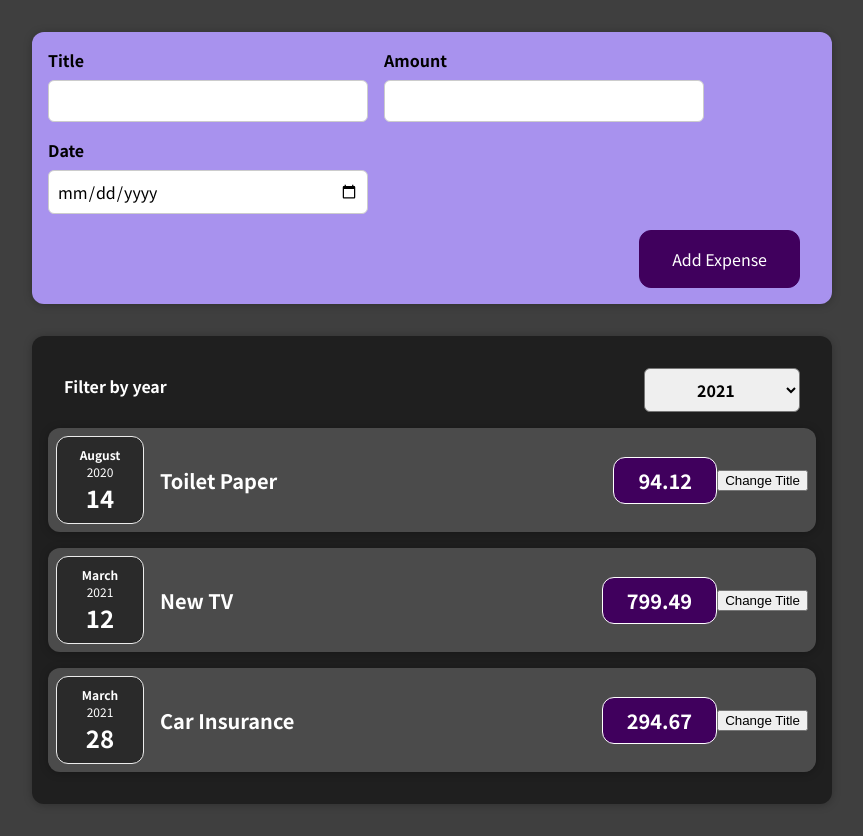
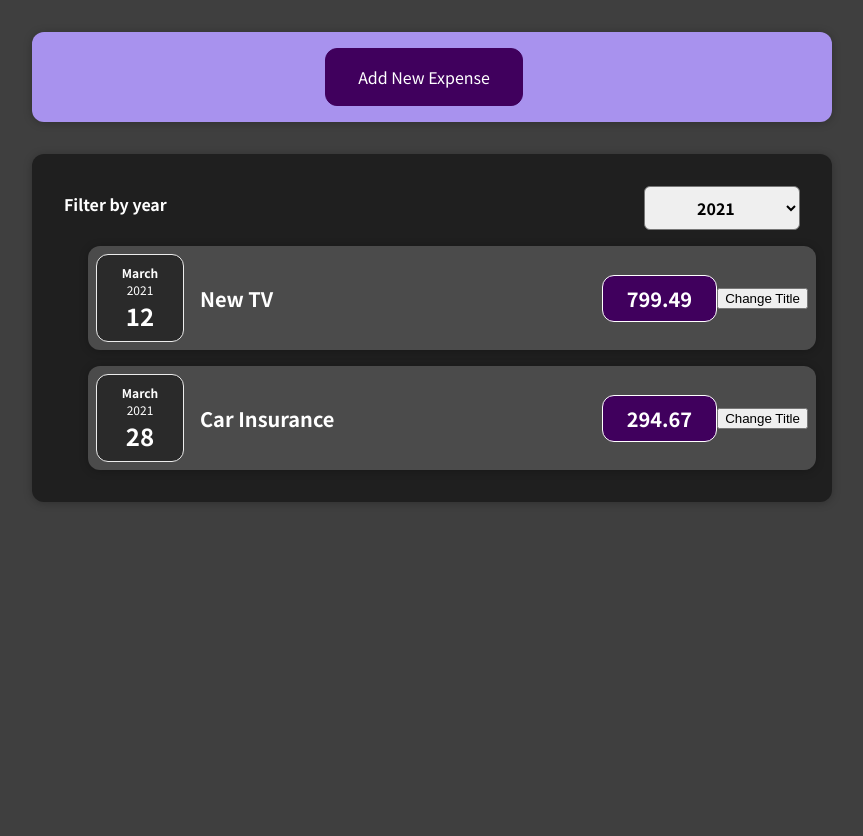
Before and after one commit to Changwhi/Expense-tracker, a React (Create React App) app: page / in a window 1280 px wide. Shown: the whole page, without its empty margins (208-1071 px from the left). After the commit the page ends 800 px from the top, so only its background shows below. Built offline with nearby package versions, Linux system fonts and the light colour scheme.

Commit message:
add text when expense is empty

```diff
--- a/src/App.js
+++ b/src/App.js
@@ -1,14 +1,13 @@
+import React, {useState} from 'react';
 import Expenses from './components/Expenses/Expenses'
 import NewExpense from './components/NewExpense/NewExpense';
 
-
-const App = () => {
-   const dummy_expenses = [
+const DUMMY= [
   {
     id: "e1",
     title: "Toilet Paper",
     amount: 94.12,
-    date: new Date(2020, 7, 14),
+    date: new Date(2022, 7, 14),
   },
   {
     id: "e2",
@@ -22,22 +21,26 @@
     amount: 294.67,
     date: new Date(2021, 2, 28),
   },
-  {
-    id: "e4",
-    title: "New Desk (Wooden)",
-    amount: 450,
-    date: new Date(2021, 5, 12),
-  },
+    //{
+    //  id: "e4",
+    //  title: "New Desk (Wooden)",
+    //  amount: 450,
+    //  date: new Date(2021, 5, 12),
+    //},
 ]
+const App = () => {
+    const [expenses, setExpenses] = useState(DUMMY);
 
-    const addExpenseHandler = expense => {
-        console.log("In app.js");
-        console.log(expense);
-    }
+    const addExpenseHandler = (expense) => {
+        //setExpenses([expense, ...expenses]) // this is wrong because it will not update the state
+        setExpenses((prevExpenses) => {
+            return [expense, ...prevExpenses];
+        });
+    };
     return (
       <div>
-        <NewExpense onAddEpense = {addExpenseHandler} />
-        <Expenses items = {dummy_expenses}/>
+        <NewExpense onAddExpense = {addExpenseHandler} />
+        <Expenses items = {expenses}/>
       </div>
   );
 }
--- a/src/components/Expenses/ExpenseFilter.js
+++ b/src/components/Expenses/ExpenseFilter.js
@@ -1,5 +1,4 @@
 import React from 'react';
-
 import './ExpenseFilter.css';
 
 const ExpensesFilter = (props) => {
--- a/src/components/Expenses/ExpenseItem.js
+++ b/src/components/Expenses/ExpenseItem.js
@@ -14,7 +14,7 @@
         <Card className='expense-item'>
             <ExpenseDate date = {props.date}/>
             <div className='expense-item__description'>
-                <h2>{title}</h2>
+                <h2>{props.title}</h2>
                 <div className='expense-item__price'>
                 {props.amount}
                 </div>
--- /dev/null
+++ b/src/components/Expenses/ExpenseList.css
@@ -0,0 +1,9 @@
+.expenses-list {
+  list-style: none;
+  padding: 0;
+}
+
+.expenses-list__fallback {
+  color: white;
+  text-align: center;
+}
--- /dev/null
+++ b/src/components/Expenses/ExpenseList.js
@@ -0,0 +1,26 @@
+import React from 'react';
+
+import ExpenseItem from './ExpenseItem';
+import './ExpenseList.css';
+
+const ExpenseList = props => {
+    if (props.items.length === 0) {
+      return <h2 className="expenses-list__fallback">Found no expenses.</h2>
+    }
+
+    return <ul className="expense-list">
+     {props.items.map(expense =>
+                <ExpenseItem
+                key={expense.id}
+                title={expense.title}
+                amount={expense.amount}
+                date={expense.date}
+                />
+            )}
+
+        </ul>
+
+}
+
+
+export default ExpenseList;
--- a/src/components/Expenses/Expenses.js
+++ b/src/components/Expenses/Expenses.js
@@ -1,35 +1,26 @@
 import React, {useState} from "react";
-import ExpenseItem from "./ExpenseItem";
 import "./Expenses.css"
 import Card from '../UI/Card'
 import ExpensesFilter from "./ExpenseFilter";
+import ExpenseList from "./ExpenseList";
+
+
 function Expenses(props) {
     const [filteredYear, setFilteredYear] = useState('2021');
     const filterChangeHandler = selectedYear => {
+        console.log(selectedYear);
         setFilteredYear(selectedYear);
     };
 
+    const filteredExpenses = props.items.filter(expense => {
+        return expense.date.getFullYear().toString() === filteredYear;
+    });
+    //True and False function should be returned
     return (
         <div>
         <Card className='expenses'>
         <ExpensesFilter selected={filteredYear} onChangeFilter={filterChangeHandler} />
-        <ExpenseItem
-        title={props.items[0].title}
-        amount={props.items[0].amount}
-        date={props.items[0].date}
-        />
-
-        <ExpenseItem
-        title={props.items[1].title}
-        amount={props.items[1].amount}
-        date={props.items[1].date}
-        />
-
-        <ExpenseItem
-        title={props.items[2].title}
-        amount={props.items[2].amount}
-        date={props.items[2].date}
-        />
+        <ExpenseList items={filteredExpenses} />
         </Card>
         </div>
     )
--- a/src/components/NewExpense/ExpenseForm.js
+++ b/src/components/NewExpense/ExpenseForm.js
@@ -50,7 +50,7 @@
             amount: amount,
             date: new Date(date),
         };
-        props.onSaveEpenseData(expenseData);
+        props.onSaveExpenseData(expenseData);
         setDate("");
         setAmount("");
         setTitle("");
@@ -73,6 +73,7 @@
             </div>
             </div>
         <div className='new-expense__actions'>
+            <button type='button' onClick={props.onEndEditing}>Cancel</button>
             <button type='submit'>Add Expense</button>
         </div>
         </form>
--- a/src/components/NewExpense/NewExpense.js
+++ b/src/components/NewExpense/NewExpense.js
@@ -1,17 +1,29 @@
-import React from 'react';
+import React, { useState }from 'react';
 import './NewExpense.css'
 import ExpenseForm from './ExpenseForm';
 
 const NewExpense = (props) => {
+    const [isEditing, setIsEditing] = useState(false);
+
     const saveExpenseDataHandler = (enteredExpenseData) => {
         const expenseData = {
             ...enteredExpenseData,
             id: Math.random().toString()
         };
-        props.onAddEpense(expenseData);
+
+        props.onAddExpense(expenseData);
     }
+
+    const startEditing = () => {
+        setIsEditing(true);
+    }
+    const endEditing = () => {
+        setIsEditing(false);
+    }
+
     return (<div className='new-expense'>
-        <ExpenseForm onSaveEpenseData={saveExpenseDataHandler} />
+        {!isEditing && <button onClick={startEditing} >Add New Expense</button>}
+        {isEditing && <ExpenseForm onEndEditing={endEditing} onSaveExpenseData={saveExpenseDataHandler} />}
     </div>);
 };
 
```
